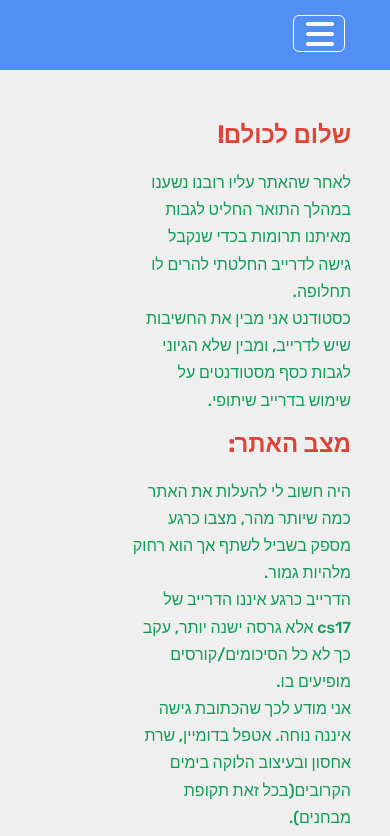
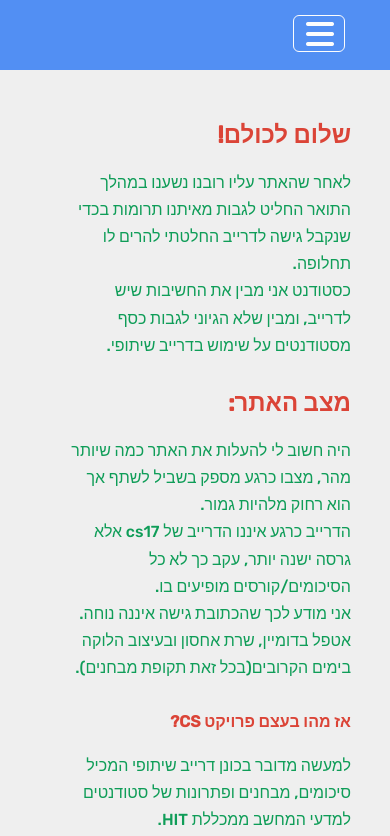
Before and after one commit to Gal94/cs2020, a React (Create React App) app: page / in a window 390 px wide. Shown: the top 836 px of the page. Built offline with nearby package versions, Linux system fonts and the light colour scheme.

Commit message:
css tweaks for mobile@

```diff
--- a/src/pages/homepage/homepage.component.jsx
+++ b/src/pages/homepage/homepage.component.jsx
@@ -5,7 +5,7 @@ const HomePage = () => {
     return(
     <div className='homepage'>
         <div className='head-desc'>
-            <div>
+            <div className='wrap top'>
                 <h2 className='desc'>שלום לכולם!</h2>
                 <p className='text'>
                     לאחר שהאתר עליו רובנו נשענו במהלך התואר החליט לגבות מאיתנו תרומות בכדי שנקבל גישה לדרייב החלטתי להרים לו תחלופה.<br/>
@@ -13,7 +13,7 @@ const HomePage = () => {
                     {/*דאגתי לגבות את תוכן האתר לשרת נוסף במידה ואתר זה איננו זמין מכל סיבה שהיא, תוכלו למצוא את הגיבוי <a href="#" className='link'>כאן</a>.*/}
                     </p>
             </div>
-            <div>
+            <div className='wrap top'>
                 <h2 className='desc'>מצב האתר:</h2>
                 <p className='text'>היה חשוב לי להעלות את האתר כמה שיותר מהר, מצבו כרגע מספק בשביל לשתף אך הוא רחוק מלהיות גמור.
                 <br/>
@@ -23,14 +23,15 @@ const HomePage = () => {
 
                 </p>
             </div>
-        </div>
+            <div className='wrap'>
                 <h4 className='desc'>אז מהו בעצם פרויקט CS?</h4>
                 <p className='text'>
                     למעשה מדובר בכונן דרייב שיתופי המכיל סיכומים, מבחנים ופתרונות של סטודנטים למדעי המחשב ממכללת HIT.<br/>
                     מטרת האתר והדרייב היא לספק כלי עזר נוסף לסטודנטים למדעי המחשב להצליח בתואר. <br/>
                     הדרייב מכיל חומרים משנים קודמות, לכן ייתכן כי חלק מהקורסים יצאו מתוכנית הלימודים וחלק מהקורסים מעודכנים פחות מאחרים.
                 </p>
-
+            </div>
+            <div className='wrap'>
                 <h4 className='desc'>פיתוח הפרוייקט</h4>
                 <p className='text'>
                     הדרייב והאתר הוקמו ע"י סטודנטים למען סטודנטים, מעוניינים לתרום לפיתוח פרוייקט CS?<br/>
@@ -39,6 +40,8 @@ const HomePage = () => {
                     <span className='mail'>cs2020submissions@outlook.com</span>
                 </p>
             </div>
+        </div>
+    </div>
 )};
 
 export default HomePage;
--- a/src/pages/homepage/homepage.styles.scss
+++ b/src/pages/homepage/homepage.styles.scss
@@ -1,6 +1,6 @@
 .homepage {
   width: 80%;
-  height: 90vh;
+  height: 100%;
   margin: 0 auto;
   display: flex;
   flex-direction: column;
@@ -29,14 +29,30 @@
   .head-desc {
     display: flex;
     justify-content: space-between;
+    flex-wrap: wrap;
 
+    .wrap {
+      width: 50%;
+
+    }
+    .top {
+      margin-bottom: 30px
+    }
 
     .text {
       width: 70%;
     }
 
     @media screen and (max-width: 840px) {
-      display:block;
+     display:block;
+
+      .wrap {
+        width: 90%;
+
+        .text {
+          width: 100%;
+        }
+      }
     }
   }
 
```
Lines whose indentation alone changed are shown as unchanged.
